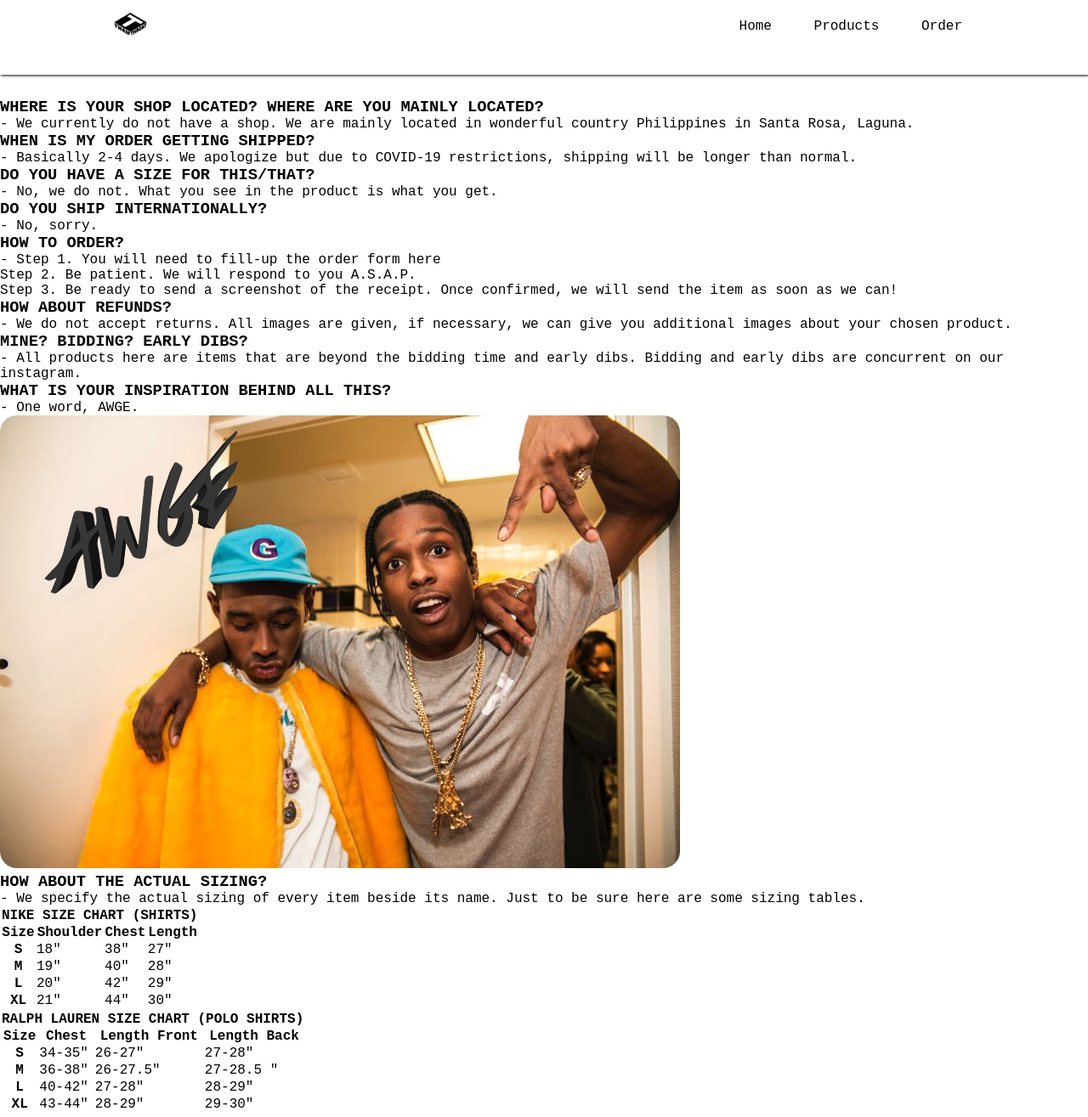
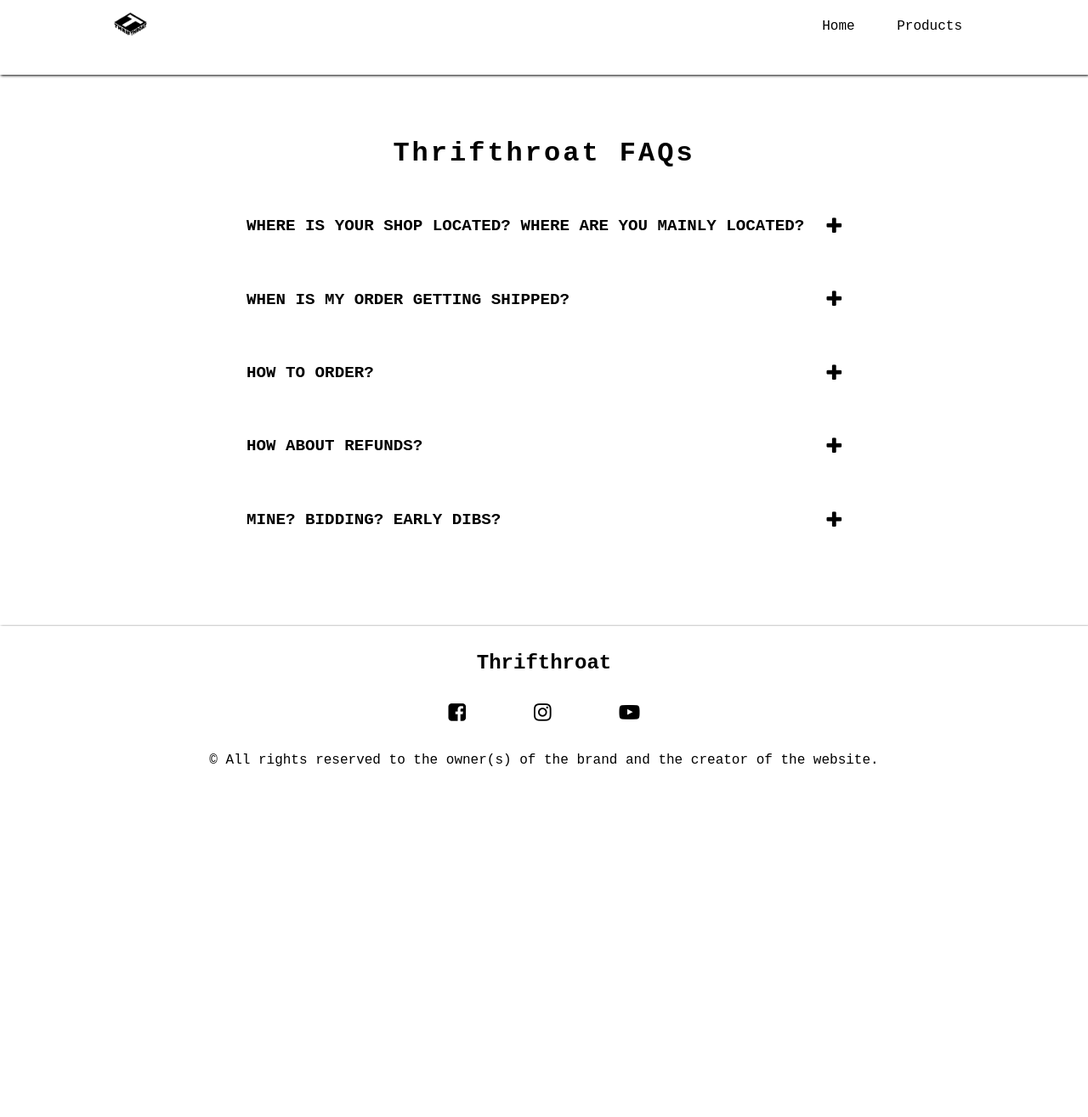
Before and after one commit to Joriman15/NewThrifthroat, a plain HTML site: page Subdoms/FAQ.html in a window 1280 px wide. Shown: the part 27-1342 px from the top of the page at 85% size. After the commit the page ends 961 px from the top, so only its background shows below. Drawn offline with Linux system fonts and the light colour scheme.

Commit message:
modified faq, removed orderpage

```diff
--- a/Assets/styles/style.css
+++ b/Assets/styles/style.css
@@ -145,12 +145,65 @@
 }
 
 
+/* FAQs page */
 
 
 
+.lContent{
+
+    display: flex;
+    flex-direction: column;
+    padding: 50px 250px;
+}
+
+.lContent > h1{
+    margin: 1.5rem 0;
+    text-align: center;
+}
 
 
+.FAQtitle{
+    color: #000;
+    letter-spacing: 3px;
+}
 
+
+.QUESTION{
+    color: #000;
+    background-color: white;
+    cursor: pointer;
+    font-size: 1.2rem;
+    width: 100%;
+    padding: 2rem 2.5rem;
+    border: none;
+    outline: none;
+    transition: 0.4s;
+    display: flex;
+    justify-content: space-between;
+    align-items: center;
+    font-weight: bold;
+}
+
+.QUESTION i{
+    font-size: 1.4rem;
+}
+
+.active, .QUESTION:hover{
+    background-color: #d1d1d1;;
+}
+
+
+.pannel{
+    padding: 0 2rem 2.5rem 2rem;
+    background-color: white;
+    overflow: hidden;
+    background-color: #d1d1d1;
+    display:none;
+}
+.pannel p{
+    font-size: 1.2rem;
+    line-height: 1.4;
+}
 
 
 
--- a/Subdoms/FAQ.html
+++ b/Subdoms/FAQ.html
@@ -15,149 +15,86 @@
             <ul class="nav-links">
                 <li><a href="../index.html" title="FAQs">Home</a></li>
                 <li><a href="Products.html" title="Products">Products</a></li>
-                <li><a href="Order-Contact.html" title="Order">Order</a></li>
             </ul>
         </nav>
     </header>
 
 
 
-    <div class="mainContent">
+    <div class="mainContentFAQ">
 
-        <div class="mContent">
-            <div class="lBig">
-                <h2>THRIFTHROAT</h2>
-            </div>
+
+
             <div class="lContent">
-                <h3 span class="QUESTION">WHERE IS YOUR SHOP LOCATED? WHERE ARE YOU MAINLY LOCATED?</span>
-                </h3>
-                <p span class="ANSWER">
-                    - We currently do not have a shop. We are mainly located in wonderful country Philippines in Santa Rosa, Laguna. </p>
-                <h3 span class="QUESTION">WHEN IS MY ORDER GETTING SHIPPED?</span>
-                </h3>
-                <p span class="ANSWER">
-                    - Basically 2-4 days. We apologize but due to COVID-19 restrictions, shipping will be longer than normal. </p>
-                <h3 span class="QUESTION">DO YOU HAVE A SIZE FOR THIS/THAT?</span>
-                </h3>
-                <p span class="ANSWER">
-                    - No, we do not. What you see in the product is what you get. </p>
-                <h3 span class="QUESTION">DO YOU SHIP INTERNATIONALLY?</span>
-                </h3>
-                <p span class="ANSWER">
-                    - No, sorry.</p>
-                <h3 span class="QUESTION">HOW TO ORDER?</span>
-                </h3>
-                <p span class="ANSWER">
-                    - Step 1. You will need to fill-up the order form <a href="Order-Contact.html">here</a> <br /> Step 2. Be patient. We will respond to you A.S.A.P. <br /> Step 3. Be ready to send a screenshot of the receipt. Once confirmed, we will
+                <h1 class="FAQtitle">
+                    Thrifthroat FAQs
+                </h1>
+                <div class="perFAQ">
+                    <button class="QUESTION">WHERE IS YOUR SHOP LOCATED? WHERE ARE YOU MAINLY LOCATED? <i class="fa fa-plus" aria-hidden="true"></i> </button>
+                    <div class="pannel">
+                        <p>- We currently do not have a shop. We are mainly located in Laguna.   </p>
+                    </div>
+                </div>
+
+                <div class="perFAQ">
+                    <button class="QUESTION">WHEN IS MY ORDER GETTING SHIPPED? <i class="fa fa-plus"></i> </button>
+                    <div class="pannel">
+                        <p> - We processed and give out the orders within 2-4 days. </p>
+                    </div>
+                </div>
+
+                <div class="perFAQ">
+                    <button class="QUESTION">HOW TO ORDER? <i class="fa fa-plus"></i> </button>
+                    <div class="pannel">
+                        <p> Step 1. You will need to fill-up the order form <a href="Order-Contact.html">here</a> <br /> Step 2. Be patient. We will respond to you A.S.A.P. <br /> Step 3. Be ready to send a screenshot of the receipt. Once confirmed, we will
                     send the item as soon as we can! </p>
-                <h3 span class="QUESTION">HOW ABOUT REFUNDS?</span>
-                </h3>
-                <p span class="ANSWER">
-                    - We do not accept returns. All images are given, if necessary, we can give you additional images about your chosen product.</p>
-                <h3 span class="QUESTION">MINE? BIDDING? EARLY DIBS? </span>
-                </h3>
-                <p span class="ANSWER">
-                    - All products here are items that are beyond the bidding time and early dibs. Bidding and early dibs are concurrent on our <a href="https://www.instagram.com/thrifthroat_ph/">instagram</a>.</p>
-                <h3 span class="QUESTION">WHAT IS YOUR INSPIRATION BEHIND ALL THIS?</span>
-                </h3>
-                <p span class="ANSWER">
-                    - One word, AWGE.</p>
+                    </div>
+                </div>
+                <div class="perFAQ">
+                    <button class="QUESTION">HOW ABOUT REFUNDS? <i class="fa fa-plus"></i> </button>
+                    <div class="pannel">
+                        <p>- We do not accept returns. All images are given, if necessary, we can give you additional images about your chosen product.</p>
+                    </div>
+                </div>
+                <div class="perFAQ">
+                    <button class="QUESTION">MINE? BIDDING? EARLY DIBS? <i class="fa fa-plus"></i> </button>
+                    <div class="pannel">
+                        <p>- All products here are items that are beyond the bidding time and early dibs. Bidding and early dibs are concurrent on our instagram </p>
+                    </div>
+                </div>
 
-                <div class="imagemp"> <img src="../Assets/images/imagemap.jpg" usemap="#image-map" style="border-radius: 20px;">
 
-                    <map name="image-map">
-                         <area target="" alt="AWGE" title="AWGE" href="https://www.awge.com" coords="81,210,98,208,123,199,142,188,161,178,179,171,203,163,222,154,240,145,258,136,272,120,278,99,284,80,283,60,281,32,282,19,249,33,202,49,177,61,142,81,108,104,85,114,54,145,56,174,55,200,61,208,66,215" shape="poly">
-                        <area target="" alt="CAP" title="CAP" href="https://golfwang.com" coords="252,160,246,179,244,198,273,195,286,193,303,192,323,194,347,194,362,197,377,198,364,166,358,141,328,126,301,128,280,131,260,140" shape="poly">
-                         <area target="" alt="TSHIRT" title="TSHIRT" href="Tees.html" coords="367,249,361,267,364,287,373,308,391,314,423,338,428,362,450,397,466,440,478,489,489,527,522,531,574,530,611,527,655,530,665,524,666,451,664,390,669,337,673,298,679,269,701,247,735,231,726,194,712,147,701,157,690,153,671,157,660,169,649,182,640,190,634,205,634,221,637,242,638,260,624,280,608,282,597,285,585,277,573,268,560,276,534,291,508,292,490,285,478,270,471,257,459,250,433,249,402,248,380,244" shape="poly">
-                        </map>
-                </div>
-                <h3 span class="QUESTION">HOW ABOUT THE ACTUAL SIZING? </span>
-                </h3>
-                <p span class="ANSWER">
-                    - We specify the actual sizing of every item beside its name. Just to be sure here are some sizing tables.</p>
-                <table>
-                    <tr>
-                        <th colspan="4">NIKE SIZE CHART (SHIRTS) </th>
-                    </tr>
-                    <tr>
-                        <th>Size </th>
-                        <th>Shoulder </th>
-                        <th>Chest </th>
-                        <th>Length </th>
-                    </tr>
-                    <tr>
-                        <th>S </th>
-                        <td>18"</td>
-                        <td>38" </td>
-                        <td>27"</td>
-                    </tr>
-                    <tr>
-                        <th>M </th>
-                        <td>19"</td>
-                        <td>40" </td>
-                        <td>28"</td>
-                    </tr>
-                    <tr>
-                        <th>L </th>
-                        <td>20"</td>
-                        <td>42"</td>
-                        <td>29"</td>
-                    </tr>
-                    <tr>
-                        <th>XL </th>
-                        <td>21"</td>
-                        <td>44"</td>
-                        <td>30"</td>
-                    </tr>
-                </table>
-                <table>
-                    <tr>
-                        <th colspan="4">RALPH LAUREN SIZE CHART (POLO SHIRTS) </th>
-                    </tr>
-                    <tr>
-                        <th>Size </th>
-                        <th>Chest </th>
-                        <th>Length Front</th>
-                        <th>Length Back</th>
-                    </tr>
-                    <tr>
-                        <th>S </th>
-                        <td>34-35"</td>
-                        <td>26-27" </td>
-                        <td>27-28"</td>
-                    </tr>
-                    <tr>
-                        <th>M </th>
-                        <td>36-38"</td>
-                        <td>26-27.5" </td>
-                        <td>27-28.5 "</td>
-                    </tr>
-                    <tr>
-                        <th>L </th>
-                        <td>40-42"</td>
-                        <td>27-28"</td>
-                        <td>28-29"</td>
-                    </tr>
-                    <tr>
-                        <th>XL </th>
-                        <td>43-44"</td>
-                        <td>28-29"</td>
-                        <td>29-30"</td>
-                    </tr>
-                </table>
+
 
             </div>
+
+
+
         </div>
-    </div>
 
-    </div>
-    <div id="mainWrapper" style="clear:both">
-        <br />
-        <br />
-        <br />
-        <br />
-        <br />
-        <br />
+        <script>
+            var acc= document.getElementsByClassName
+            ("QUESTION");
+            var i;
+
+            for(i = 0; i < acc.length; i++){
+                acc[i].addEventListener("click", function
+                    (){
+                        this.classList.toggle("active");
+                        this.parentElement.classList.toggle("active");
+
+                        var pannel = this.nextElementSibling;
+
+                        if (pannel.style.display === "block" ){
+                            pannel.style.display = "none";
+                        }
+                        else{
+                            pannel.style.display = "block";
+                        }
+                    });
+            }
+        </script>
+
         <footer>
             <div class="footer-container">
                 <h2 class="bottom-title">Thrifthroat</h2>
@@ -171,9 +108,8 @@
                 <p class="bottomfoot">&copy; All rights reserved to the owner(s) of the brand and the creator of the website.</p>
             </div>
         </footer>
-    </div>
-    <br />
-    <br />
+
+
 </body>
 
 </html>
```
Also changed, not shown: Subdoms/Products.html (+0 -1 lines), index.html (+0 -1 lines).
